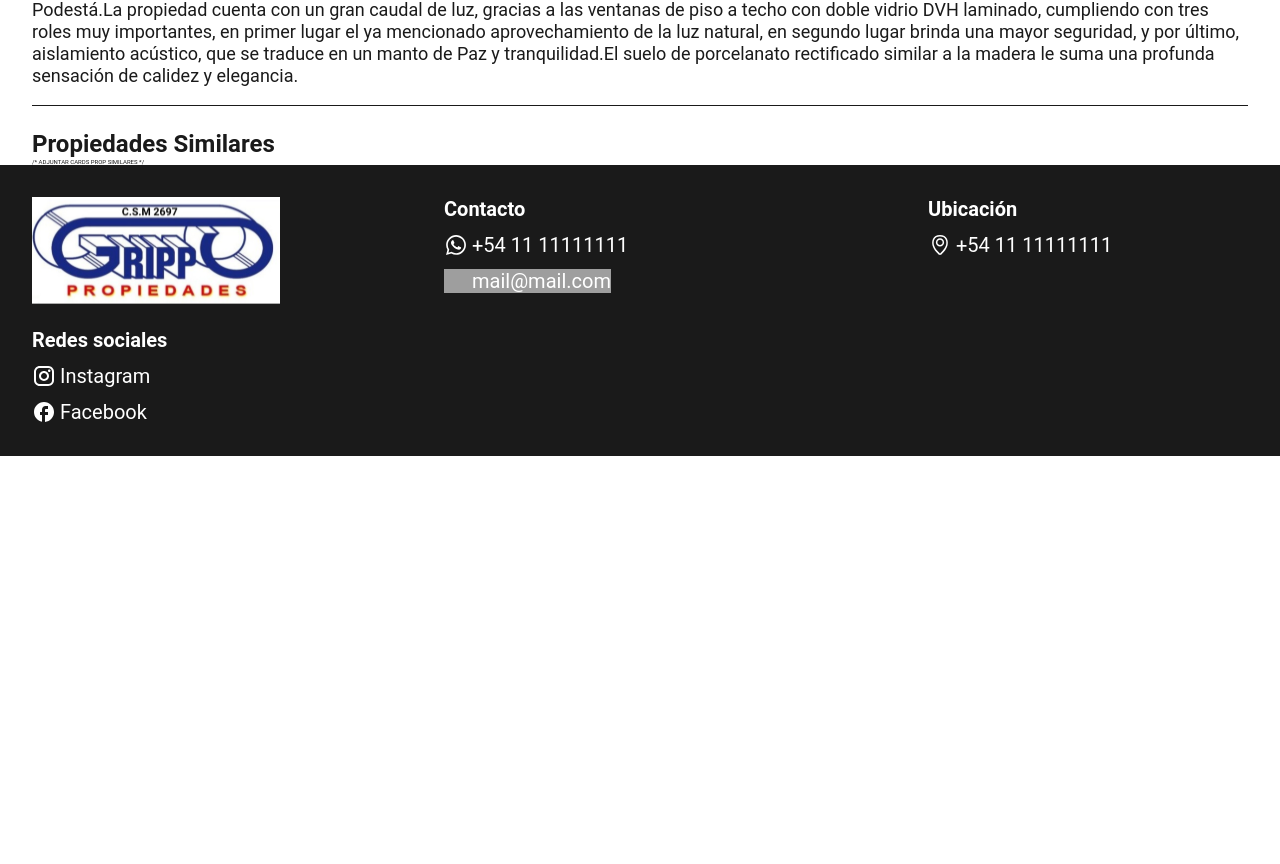
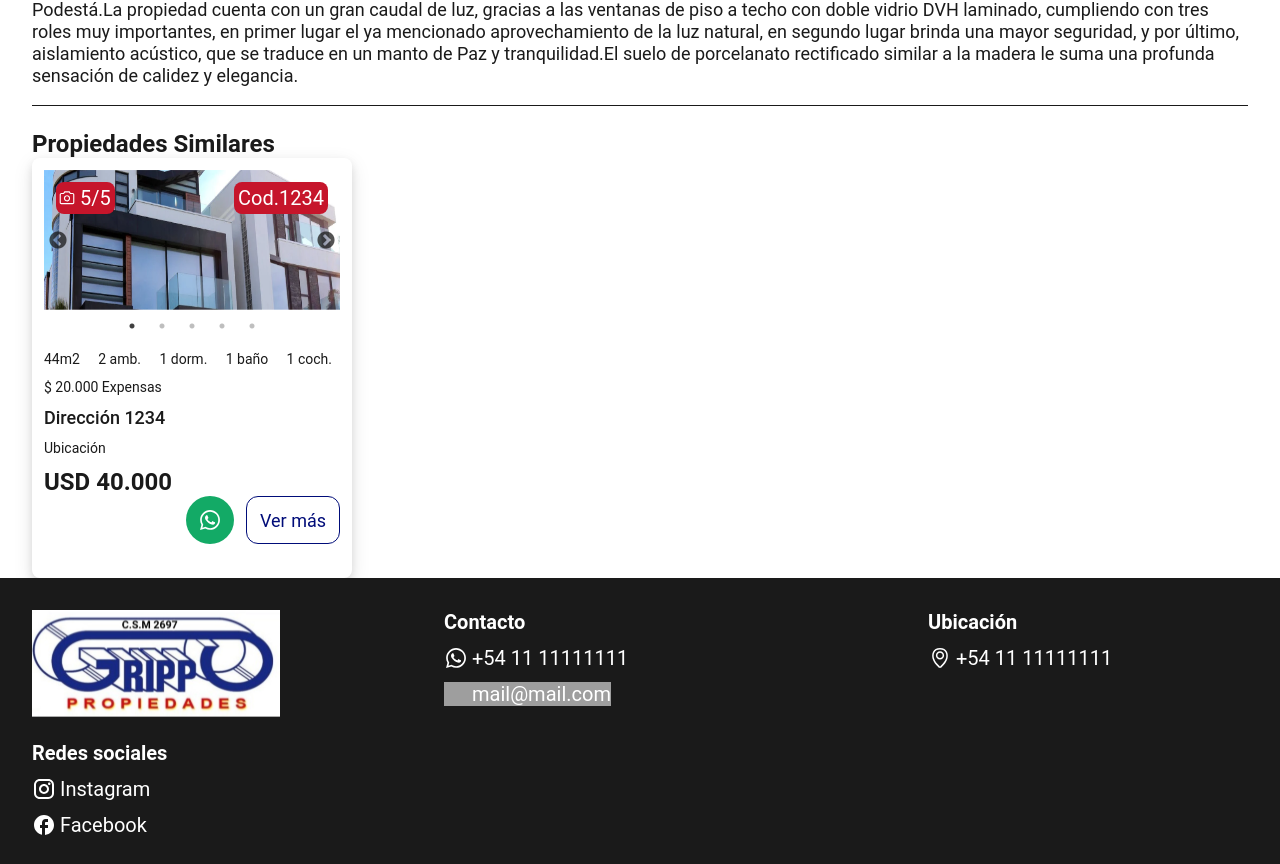
Before and after one commit to AgustinColaci/grippoinmobiliaria, a Next.js app: page /detalle in a window 1280 px wide. Shown: the part 1157-2021 px from the top of the page. Before the commit the page ends 1613 px from the top, so only its background shows below. Built offline with nearby package versions, Linux system fonts and the light colour scheme; grey boxes are pictures that could not be loaded.

Commit message:
estilos para las flechitas del slider

```diff
--- a/src/components/DetallePropiedad.jsx
+++ b/src/components/DetallePropiedad.jsx
@@ -1,6 +1,7 @@
 "use client";
 import React from 'react';
 import useStore from '@/store/useStore';
+import Card from "@/components/Card";
 import Image from 'next/image';
 import iconM from '@/icons/icon--metros2.svg';
 import iconMC from '@/icons/icon--metros-cubiertos.svg';
@@ -167,7 +168,7 @@ const DetallePropiedad = () => {
                 </section>
                 <section className='section__similares'>
                     <h2>Propiedades Similares</h2>
-                    /* ADJUNTAR CARDS PROP SIMILARES */
+                    <Card />
                 </section>
             </section>
         </>
--- a/src/css/styles.css
+++ b/src/css/styles.css
@@ -614,3 +614,35 @@
 .section__similares {
     margin-top: 2.4rem;
 }
+
+/* SLIDER */
+
+.banner__detalle .slider img {
+    max-width: 100%;
+}
+
+.Card .slider {
+    margin-bottom: 4rem;
+}
+
+.Card .slider img {
+    max-height: 14rem;
+    max-width: 100%;
+}
+
+.slider .slick-prev, .slider .slick-next {
+    border-radius: 50%;
+}
+
+.slider .slick-next {
+    right: .4rem;
+}
+
+.slider .slick-prev {
+    left: .4rem;
+    z-index: 1;
+}
+
+.slider .slick-prev:before, .slider .slick-next:before {
+    color: var(--color--gray);
+}
```
